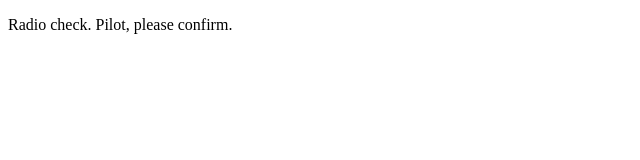
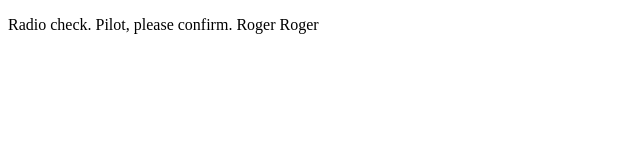
Before and after one commit to golanego505/communication-log, a plain HTML site: page index.html in a window 1280 px wide. Shown: the whole page, without its empty margins (0-640 px from the left). Drawn offline with Linux system fonts and the light colour scheme.

Commit message:
change HTML

```diff
--- a/index.html
+++ b/index.html
@@ -1,6 +1,6 @@
 <!DOCTYPE html>
 <html>
    <body>
-      <p>Radio check. Pilot, please confirm.</p>
+      <p>Radio check. Pilot, please confirm. Roger Roger</p>
    </body>
 </html>
```
